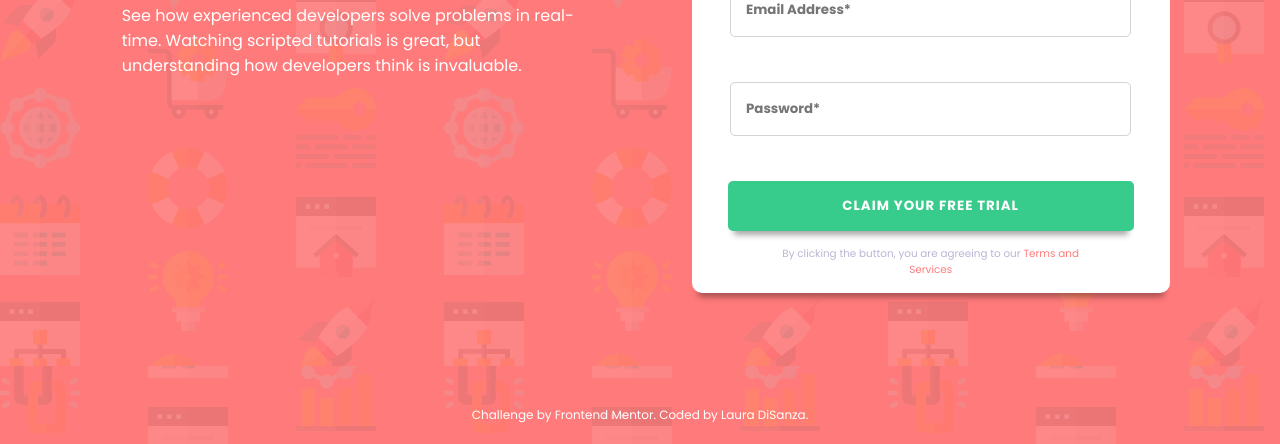
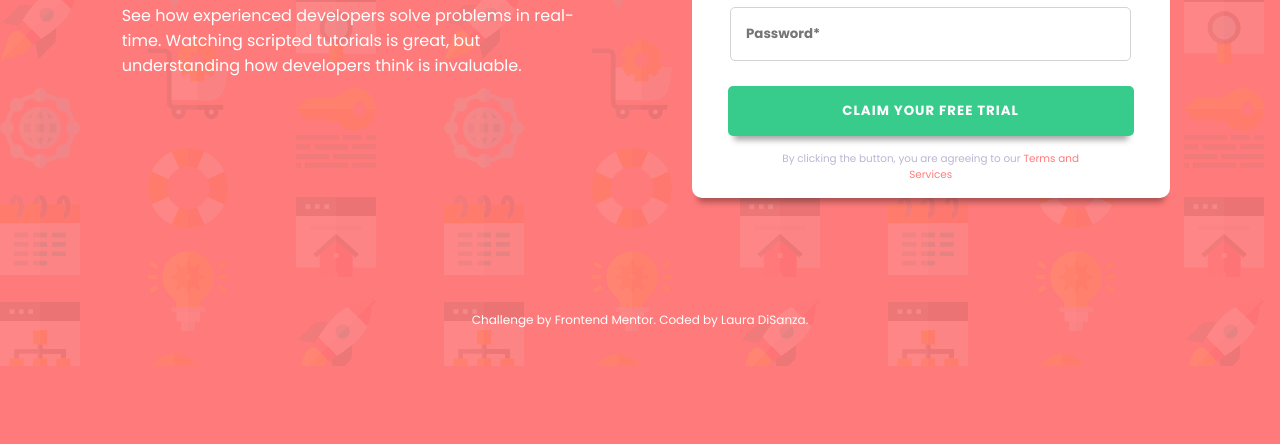
Before and after one commit to lauradisanza/Sign-Up-Form, a plain HTML site: page index.html in a window 1280 px wide. Shown: the part 434-878 px from the top of the page. After the commit the page ends 800 px from the top, so only its background shows below. Drawn offline with Linux system fonts and the light colour scheme.

Commit message:
CSS updates

```diff
--- a/css/main.css
+++ b/css/main.css
@@ -55,7 +55,7 @@ h2 {
   margin: 5%;
   margin-bottom: 50px;
   box-shadow: 0px 10px 6px -6px hsla(0, 0%, 0%, 0.35);
-  padding-top: 10px;
+  padding-top: 15px;
 
 }
 
@@ -161,21 +161,22 @@ h2 {
 }
 
 input {
-  margin-top: 30px;
   height: 50px;
+  margin-top: 10px;
 }
 
 button {
   height: 50px;
-  margin-top: 30px;
+  margin-top: 10px;
 }
 
-#form-container p {
+#disclaimer {
   padding-bottom: 35px;
 }
 
 footer {
   clear: both;
+
 }
 
 footer .attribution {
--- a/index.html
+++ b/index.html
@@ -28,7 +28,7 @@
     <h3 id="header">
       <p>Try it free 7 days <span>then $20/mo. thereafter</span></p>
     </h3>
-    <form action="form-answers.md" method="post" name="trial-form" id="trial-form">
+    <form action="/form-answers.md" method="get" name="trial-form" id="trial-form">
       <input type="text" name="first" placeholder="First Name*"><span class="error"><p id="first_error"></p></span>
 
       <input type="text" name="last" placeholder="Last Name*"><span class="error"><p id="last_error"></p></span>
@@ -41,7 +41,7 @@
         <button class="submit-button" type="submit" value="submit">Claim your free trial</button>
       </form>
 
-      <p>By clicking the button, you are agreeing to our <a href="#" style="color: hsl(0, 100%, 74%)">Terms and Services</a></p>
+      <p id="disclaimer">By clicking the button, you are agreeing to our <a href="#" style="color: hsl(0, 100%, 74%)">Terms and Services</a></p>
     </div>
   </div>
 
```
